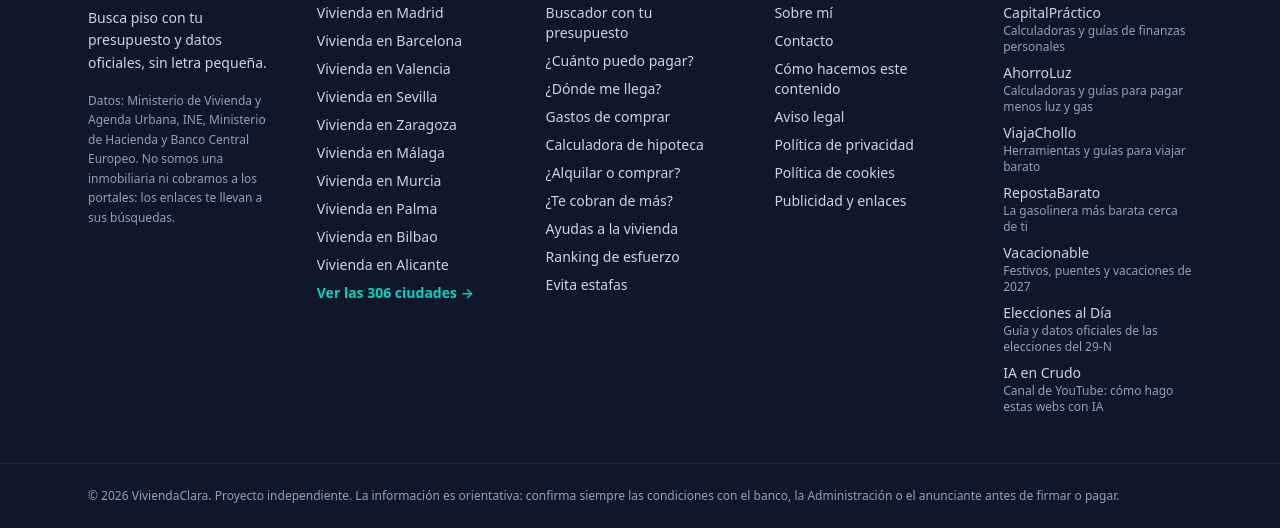
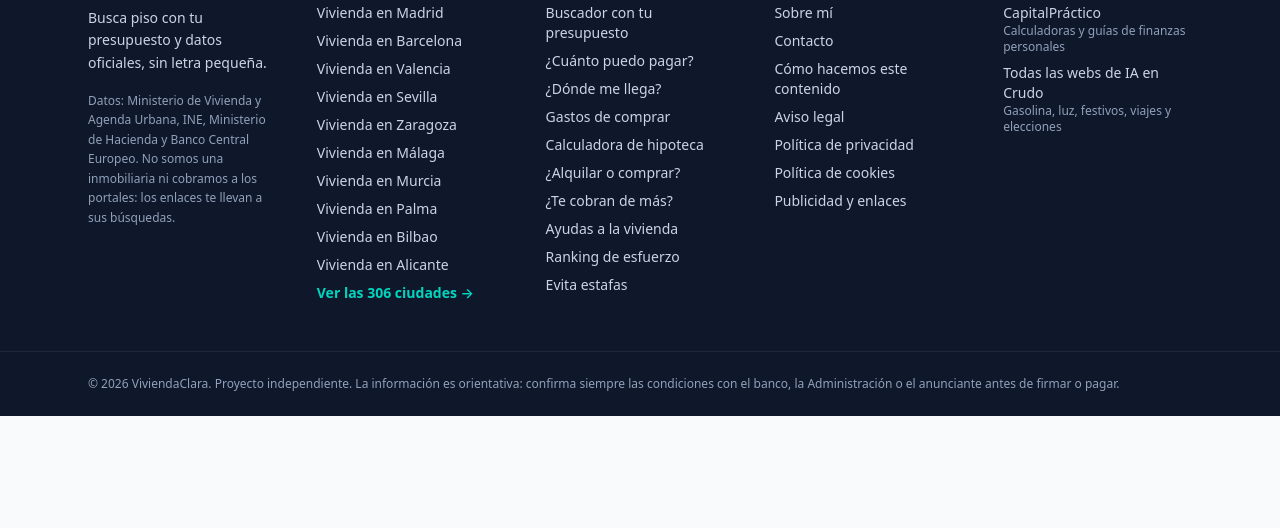
Before and after one commit to agomezve/viviendaclara-web, an Astro site: page / in a window 1280 px wide. Shown: the part 4245-4773 px from the top of the page. After the commit the page ends 4661 px from the top, so only its background shows below. Built offline with nearby package versions, Linux system fonts and the light colour scheme; Astro itself is replaced by a stand-in of ours.

Commit message:
Pie: solo CapitalPráctico y la portada de iaencrudo.es en vez de las 6 webs
Co-Authored-By: Claude Opus 5.5 <noreply@anthropic.com>

```diff
--- a/src/components/Footer.astro
+++ b/src/components/Footer.astro
@@ -1,10 +1,15 @@
 ---
 // Ruta: src/components/Footer.astro
-import { SITE, CURRENT_PROJECT, HERRAMIENTAS, LEGAL_LINKS, PROJECTS, SITE_LINKS, CHANNEL } from '../config/site';
+import { SITE, HERRAMIENTAS, LEGAL_LINKS, PROJECTS, SITE_LINKS, CHANNEL } from '../config/site';
 import { MUNICIPIOS } from '../lib/datos';
 
 const year = new Date().getFullYear();
-const otherProjects = PROJECTS.filter((p) => p.id !== CURRENT_PROJECT);
+// Solo la web hermana del mismo tema (hipoteca y ahorro) y la portada con todas: enlazar a las 6 en cada
+// página es un enlace de pie repetido que no ayuda a quien lee.
+const otherProjects = [
+  ...PROJECTS.filter((p) => p.id === 'finanzas'),
+  { id: 'iaencrudo', name: 'Todas las webs de IA en Crudo', url: 'https://iaencrudo.es/', description: 'Gasolina, luz, festivos, viajes y elecciones' },
+];
 const CIUDADES = ['madrid', 'barcelona', 'valencia', 'sevilla', 'zaragoza', 'malaga', 'murcia', 'palma', 'bilbao', 'alicante'];
 const top = CIUDADES.map((s) => MUNICIPIOS.find((m) => m.slug === s)).filter((m) => m !== undefined);
 ---
```
